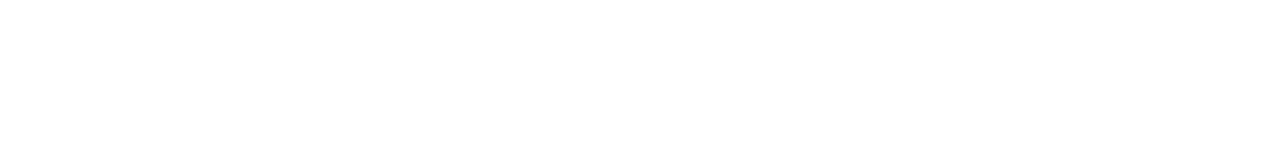
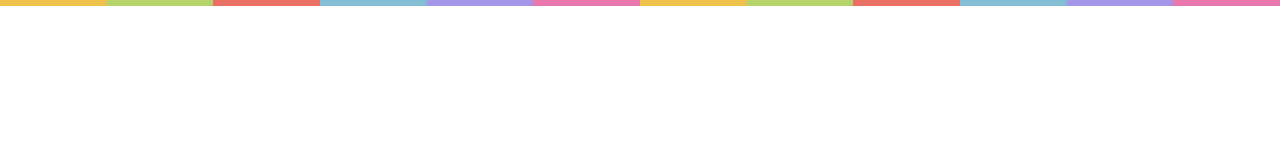
Before and after one commit to Maximeistern/Max-The-Kidz-School, a plain HTML site: page index.html in a window 1280 px wide. Drawn offline with Linux system fonts and the light colour scheme.

Commit message:
Colored Bars

```diff
--- /dev/null
+++ b/css/flex.css
@@ -0,0 +1,13 @@
+/**************
+*** DISPLAY ***
+***************/
+.d-flex{
+    display: flex;
+
+/***********
+*** Flex ***
+***********/
+}
+.flex-grow{
+    flex-grow: 1;
+}
--- /dev/null
+++ b/css/layout.css
@@ -0,0 +1,6 @@
+/******************
+*** Colored Bar ***
+******************/
+.bar-height{
+    height: .3rem;
+}
--- a/index.html
+++ b/index.html
@@ -10,8 +10,47 @@
     <link href="https://fonts.googleapis.com/css2?family=Dosis:wght@300;400;600;700&family=Open+Sans:wght@300;400;600;700&display=swap" rel="stylesheet">
 
     <link rel="stylesheet" href="css/base.css">
+    <link rel="stylesheet" href="css/flex.css">
+    <link rel="stylesheet" href="css/layout.css">
 </head>
 <body>
+    <!--Navigation-->
+    <header>
+    <!-- Colored Bars -->
+        <div class="d-flex">
+            <div class="flex-grow bg-warning bar-height"></div>
+            <div class="flex-grow bg-success bar-height"></div>
+            <div class="flex-grow bg-danger bar-height"></div>
+            <div class="flex-grow bg-info bar-height"></div>
+            <div class="flex-grow bg-primary bar-height"></div>
+            <div class="flex-grow bg-cozy bar-height"></div>
+            <div class="flex-grow bg-warning bar-height"></div>
+            <div class="flex-grow bg-success bar-height"></div>
+            <div class="flex-grow bg-danger bar-height"></div>
+            <div class="flex-grow bg-info bar-height"></div>
+            <div class="flex-grow bg-primary bar-height"></div>
+            <div class="flex-grow bg-cozy bar-height"></div>
+        </div>
+
+        <nav>
+
+        </nav>
+
+        <div class="d-flex">
+            <div class="flex-grow bg-warning bar-height"></div>
+            <div class="flex-grow bg-success bar-height"></div>
+            <div class="flex-grow bg-danger bar-height"></div>
+            <div class="flex-grow bg-info bar-height"></div>
+            <div class="flex-grow bg-primary bar-height"></div>
+            <div class="flex-grow bg-cozy bar-height"></div>
+            <div class="flex-grow bg-warning bar-height"></div>
+            <div class="flex-grow bg-success bar-height"></div>
+            <div class="flex-grow bg-danger bar-height"></div>
+            <div class="flex-grow bg-info bar-height"></div>
+            <div class="flex-grow bg-primary bar-height"></div>
+            <div class="flex-grow bg-cozy bar-height"></div>
+        </div>
+    </header>
 
 </body>
 </html>
```
